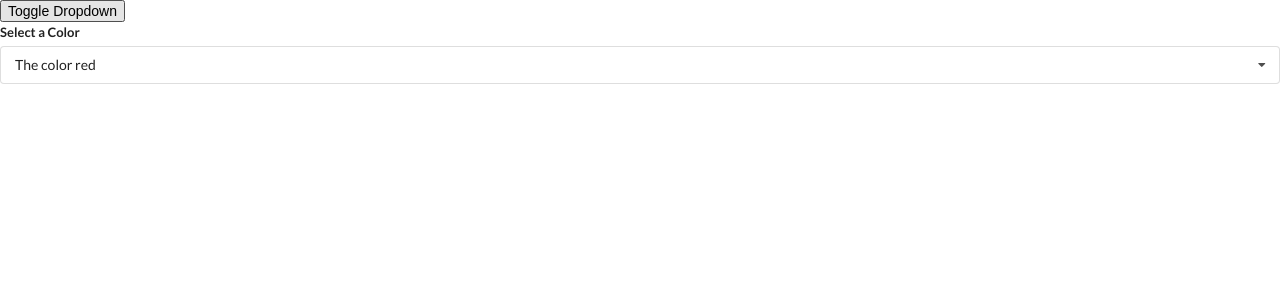
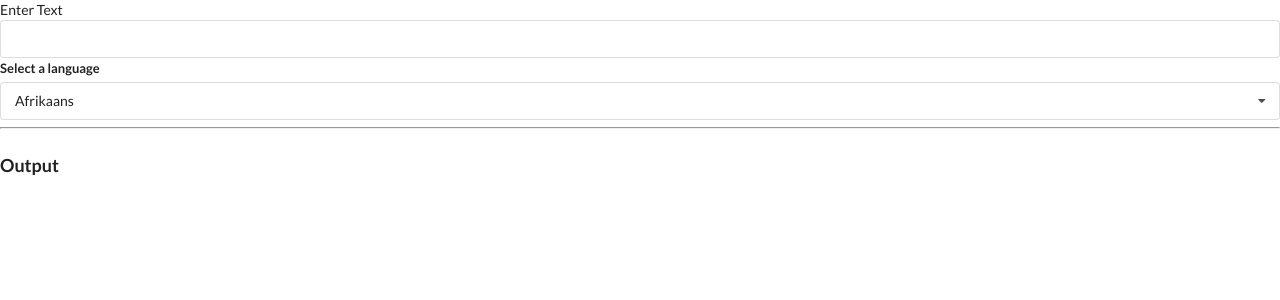
Before and after one commit to Eijaz21/react-widgets, a React (Create React App) app: page / in a window 1280 px wide. Shown: the top 300 px of the page. Built offline with nearby package versions, Linux system fonts and the light colour scheme; no server answers.

Commit message:
Translate widget

```diff
--- a/src/App.js
+++ b/src/App.js
@@ -2,6 +2,7 @@
 import Accordion from './components/Accordion';
 import Search from './components/Search';
 import Dropdown from './components/Dropdown';
+import Translate from './components/Translate';
 
 const items = [
     {
@@ -35,19 +36,9 @@
 
 export default function App() {
 
-    const [selected, setSelected] = useState(options[0]);
-    const [showDropdown, setShowDropdown] = useState(true);
-
     return(
         <div>
-            <button onClick={() => setShowDropdown(!showDropdown)}>Toggle Dropdown</button>
-            {showDropdown ?
-                <Dropdown
-                    selected={selected}
-                    onSelectedChange={setSelected}
-                    options={options} /> : null
-            }
-
+            <Translate />
         </div>
 
     )
--- /dev/null
+++ b/src/components/Convert.js
@@ -0,0 +1,34 @@
+import React, { useState, useEffect } from 'react';
+import axios from 'axios';
+
+export default function Convert({ language, text }) {
+
+    const [translated, setTranslated] = useState('');
+
+    useEffect(() => {
+        // effect
+        const doTranslation = async () => {
+
+            const { data } = await axios.post('https://translation.googleapis.com/language/translate/v2', {}, {
+                params: {
+                    q: text,
+                    target: language.value,
+                    key: 'AIzaSyCHUCmpR7cT_yDFHC98CZJy2LTms-IwDlM'
+                }
+            });
+
+            setTranslated(data.data.translations[0].translatedText);
+        };
+
+        doTranslation();
+        // return () => {
+        //     cleanup
+        // }
+    }, [language, text])
+
+    return (
+        <div>
+            <h1 className="ui header">{translated}</h1>
+        </div>
+    );
+}
--- a/src/components/Dropdown.js
+++ b/src/components/Dropdown.js
@@ -1,8 +1,6 @@
 import React, { useState, useEffect, useRef } from 'react';
 
-
-
-export default function Dropdown({options, selected, onSelectedChange}) {
+export default function Dropdown({label, options, selected, onSelectedChange}) {
 
     const [open , setOpen] = useState(false);
     const ref = useRef();
@@ -43,7 +41,7 @@
     return (
         <div ref={ref} className="ui form">
             <div className="field">
-                <label className="label">Select a Color</label>
+                <label className="label">{label}</label>
 
                 <div onClick={() => setOpen(!open)} className={`ui selection dropdown ${open ? 'visible active' : ''}`}>
                     <i className="dropdown icon"></i>
--- /dev/null
+++ b/src/components/Translate.js
@@ -0,0 +1,45 @@
+import React, { useState } from 'react';
+import Dropdown from './Dropdown';
+import Convert from './Convert';
+
+const options =[
+    {
+        label: 'Afrikaans',
+        value: 'af'
+    },
+    {
+        label: 'Arabic',
+        value: 'ar'
+    },
+    {
+        label: 'Hindi',
+        value: 'hi'
+    }
+];
+
+export default function Translate() {
+
+    const [language, setLanguage] = useState(options[0]);
+    const [text, setText] = useState('');
+
+    return (
+        <div>
+            <div className="ui form">
+                <div className="filed">
+                    <label>Enter Text</label>
+                    <input value={text} onChange={(e) => setText(e.target.value) }/>
+                </div>
+            </div>
+
+            <Dropdown
+                label="Select a language"
+                selected={language}
+                onSelectedChange={setLanguage}
+                options={options}/>
+
+            <hr />
+            <h3 className="ui header">Output</h3>
+            <Convert text={text} language={language} />
+        </div>
+    );
+}
```
